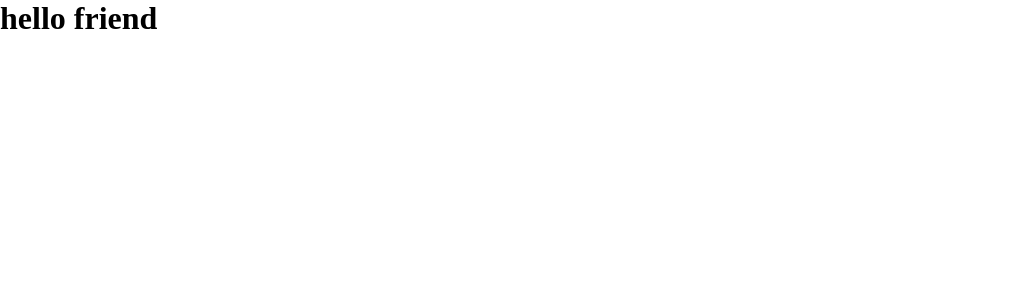
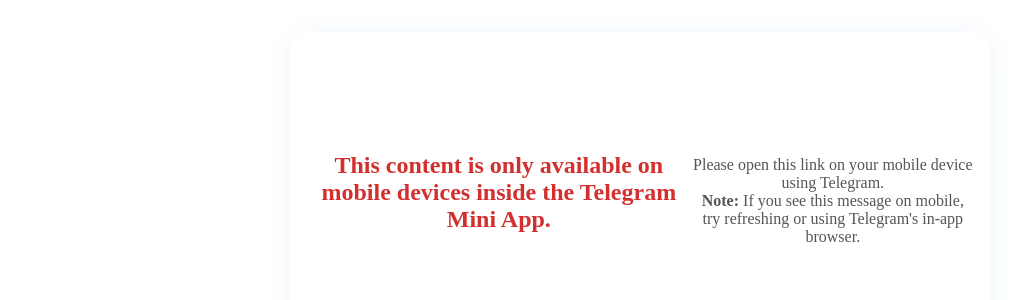
Before and after one commit to habtedev/telegram-mini, a React (Vite) app: page / in a window 1280 px wide. Shown: the top 300 px of the page, without its empty margins (0-1034 px from the left). Built offline with nearby package versions, Linux system fonts and the light colour scheme.

Commit message:
emerging mini

```diff
--- a/package.json
+++ b/package.json
@@ -11,7 +11,8 @@
   },
   "dependencies": {
     "react": "^19.1.0",
-    "react-dom": "^19.1.0"
+    "react-dom": "^19.1.0",
+    "sass": "^1.89.2"
   },
   "devDependencies": {
     "@eslint/js": "^9.29.0",
--- a/src/App.jsx
+++ b/src/App.jsx
@@ -1,12 +1,10 @@
-import { useState } from 'react'
+import Emerging from './emerging/emerging'
 import './App.css'
 
 function App() {
-
-
   return (
     <>
-     <h1>hello friend</h1>
+      <Emerging />
     </>
   )
 }
--- /dev/null
+++ b/src/emerging/emerging.jsx
@@ -0,0 +1,147 @@
+import React from 'react'
+import './emerging.scss'
+
+// Only detect mobile by user agent, not by screen size
+const isMobile = () =>
+  /Mobi|Android|iPhone|iPad|iPod|Opera Mini|IEMobile|WPDesktop/i.test(
+    navigator.userAgent,
+  )
+
+const Emerging = () => {
+  if (!isMobile()) {
+    return (
+      <div
+        className="emerging-container modern-emerging"
+        style={{
+          background: '#fff',
+          minHeight: '40vh',
+          color: '#222',
+          boxShadow: '0 4px 24px rgba(25, 118, 210, 0.08)',
+          padding: '32px 16px',
+          borderRadius: '18px',
+          maxWidth: '700px',
+          margin: '32px auto',
+          display: 'flex',
+          alignItems: 'center',
+          justifyContent: 'center',
+          textAlign: 'center',
+        }}
+      >
+        <h2 style={{ color: '#d32f2f', fontWeight: 700 }}>
+          This content is only available on mobile devices inside the Telegram
+          Mini App.
+        </h2>
+        <p style={{ color: '#555', fontSize: '1rem', marginTop: '18px' }}>
+          Please open this link on your mobile device using Telegram.
+          <br />
+          <b>Note:</b> If you see this message on mobile, try refreshing or
+          using Telegram's in-app browser.
+        </p>
+      </div>
+    )
+  }
+  return (
+    <div
+      className="emerging-container modern-emerging"
+      style={{
+        background: '#fff',
+        minHeight: '60vh',
+        color: '#222',
+        boxShadow: '0 4px 24px rgba(25, 118, 210, 0.08)',
+        padding: '32px 16px',
+        borderRadius: '18px',
+        maxWidth: '700px',
+        margin: '32px auto',
+      }}
+    >
+      <h1
+        style={{
+          color: '#1976d2',
+          fontSize: '2.2rem',
+          marginBottom: '18px',
+          letterSpacing: '1px',
+          fontWeight: 700,
+        }}
+      >
+        Emerging Technology A to Z Tutorial
+      </h1>
+      <div
+        style={{
+          width: '100%',
+          height: '60vh',
+          margin: '24px 0',
+          background: 'linear-gradient(135deg, #e3f2fd 0%, #f5f7fa 100%)',
+          borderRadius: '12px',
+          display: 'flex',
+          alignItems: 'center',
+          justifyContent: 'center',
+          boxShadow: '0 2px 12px rgba(25, 118, 210, 0.07)',
+          overflow: 'hidden',
+        }}
+      >
+        <iframe
+          src="/emerging.pdf"
+          title="Emerging Technology Tutorial PDF"
+          width="100%"
+          height="100%"
+          style={{
+            border: 'none',
+            borderRadius: '12px',
+            minHeight: '300px',
+            background: '#fff',
+            boxShadow: '0 1px 6px rgba(25, 118, 210, 0.05)',
+            transition: 'box-shadow 0.3s',
+          }}
+          allowFullScreen
+        />
+      </div>
+      <div
+        style={{
+          display: 'flex',
+          alignItems: 'center',
+          justifyContent: 'center',
+          gap: '12px',
+          marginTop: '18px',
+        }}
+      >
+        <span
+          style={{
+            color: '#1976d2',
+            fontWeight: 600,
+            fontSize: '1.1rem',
+          }}
+        >
+          <svg
+            width="20"
+            height="20"
+            fill="#1976d2"
+            style={{
+              verticalAlign: 'middle',
+              marginRight: '4px',
+            }}
+            viewBox="0 0 24 24"
+          >
+            <path d="M12 2C6.48 2 2 6.48 2 12s4.48 10 10 10 10-4.48 10-10S17.52 2 12 2zm1 17.93c-2.83.48-5.48-1.51-5.96-4.34-.09-.52.36-.93.88-.93.44 0 .81.32.88.75.36 2.13 2.5 3.45 4.5 2.83 1.5-.47 2.5-1.96 2.5-3.58 0-1.62-1-3.11-2.5-3.58-2-.62-4.14.7-4.5 2.83-.07.43-.44.75-.88.75-.52 0-.97-.41-.88-.93.48-2.83 3.13-4.82 5.96-4.34 2.83.48 4.82 3.13 4.34 5.96-.48 2.83-3.13 4.82-5.96 4.34z" />
+          </svg>
+          For viewing only inside the mini app
+        </span>
+      </div>
+      <p
+        style={{
+          color: '#555',
+          fontSize: '1rem',
+          marginTop: '18px',
+          lineHeight: 1.7,
+        }}
+      >
+        <b>Note:</b> Inline PDF viewing may not work in all browsers or in
+        Telegram.
+        <br />
+        If you still see only a white page, try opening the link in your
+        device's browser.
+      </p>
+    </div>
+  )
+}
+
+export default Emerging
--- /dev/null
+++ b/src/emerging/emerging.scss
@@ -0,0 +1,11 @@
+.emerging-container {
+  background: #f5f7fa;
+  border-radius: 10px;
+  padding: 24px;
+  margin: 20px auto;
+  max-width: 100vw;
+  width: 100%;
+  box-shadow: 0 2px 8px rgba(0, 0, 0, 0.08);
+  text-align: center;
+  min-width: 0;
+}
```
Also changed, not shown: 2 other files (tests, documents, lock files or other folders).
